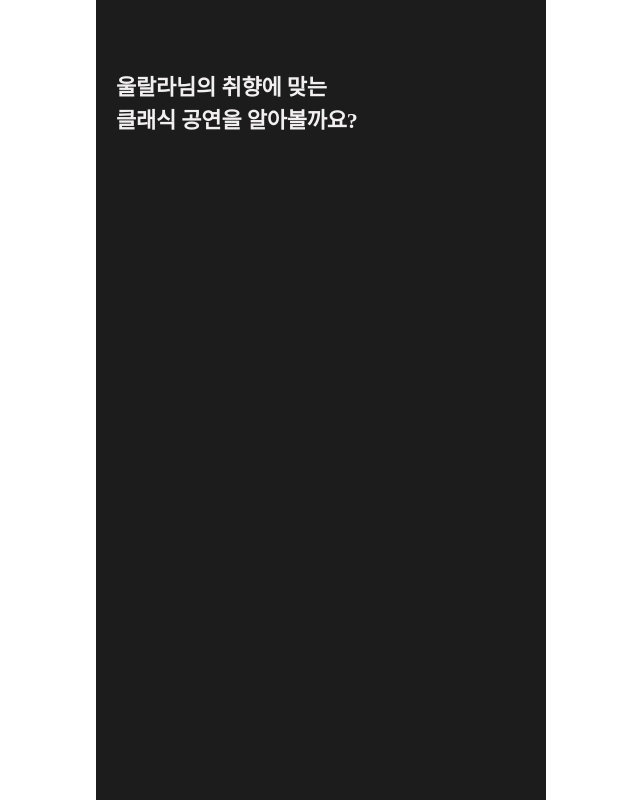
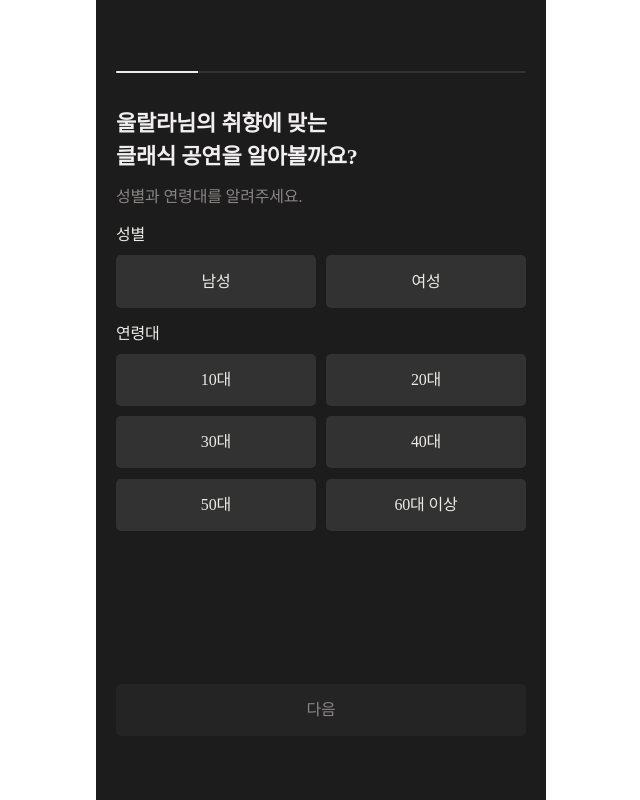
Before and after one commit to kusitms-com/30th_Meetup_TeamE_Claco_Front, a React (Vite) app: page /create/profile in a window 1280 px wide. Shown: the whole page, without its empty margins (319-959 px from the left). Built offline with nearby package versions, Linux system fonts and the light colour scheme; a web font is replaced by a local one.

Commit message:
feat: progress bar 연결

```diff
--- a/src/components/ui/progress.tsx
+++ b/src/components/ui/progress.tsx
@@ -10,13 +10,13 @@ const Progress = React.forwardRef<
   <ProgressPrimitive.Root
     ref={ref}
     className={cn(
-      "relative h-2 w-full overflow-hidden rounded-full bg-primary/20",
+      "relative h-[0.125rem] w-full overflow-hidden rounded-full bg-grayscale-30",
       className
     )}
     {...props}
   >
     <ProgressPrimitive.Indicator
-      className="h-full w-full flex-1 bg-primary transition-all"
+      className="h-full w-full flex-1 bg-grayscale-80 transition-all"
       style={{ transform: `translateX(-${100 - (value || 0)}%)` }}
     />
   </ProgressPrimitive.Root>
--- a/src/pages/Onboarding/UserRegistrationPage.tsx
+++ b/src/pages/Onboarding/UserRegistrationPage.tsx
@@ -1,15 +1,44 @@
+import { Progress } from "@/components/ui/progress";
+import { useState } from "react";
+import { SelectProfile } from "./components/SelectProfile";
+import { SelectPrice } from "./components/SelectPrice";
+import { SelectLocation } from "./components/SelectLocation";
+import { SelectConcept } from "./components/SelectConcept";
+
 export const UserRegistrationPage = () => {
+  const [progressValue, setProgressValue] = useState<number>(20);
+
+  const handleNextStep = () => {
+    setProgressValue((prevValue) => Math.min(prevValue + 20, 100));
+  };
+
+  const renderComponent = () => {
+    switch (progressValue) {
+      case 20:
+        return <SelectProfile onConfirm={handleNextStep} />;
+      case 40:
+        return <SelectPrice onConfirm={handleNextStep} />;
+      case 60:
+        return <SelectLocation onConfirm={handleNextStep} />;
+      case 80:
+        return <SelectConcept onConfirm={handleNextStep} />;
+      default:
+        return null;
+    }
+  };
+
   return (
     <div className="w-full h-screen bg-background-dark">
       <div className="flex flex-col w-full h-full px-[1.25rem] pt-[4.45rem] pb-[4rem] gap-[0.75rem]">
         <div className="flex flex-col gap-[2.12rem]">
+          <Progress value={progressValue} />
           <span className="heading1-bold text-grayscale-90">
             울랄라님의 취향에 맞는
             <br />
             클래식 공연을 알아볼까요?
           </span>
         </div>
-        {/* 컴포넌트 */}
+        {renderComponent()}
       </div>
     </div>
   );
--- a/src/pages/Onboarding/components/SelectConcept.tsx
+++ b/src/pages/Onboarding/components/SelectConcept.tsx
@@ -2,7 +2,7 @@ import { ConfirmButton } from "@/components/Login/button";
 import { ConceptButton } from "@/components/Onboarding/button";
 import { useState } from "react";
 
-export const SelectConcept = () => {
+export const SelectConcept = ({ onConfirm }: { onConfirm: () => void }) => {
   const [selectedConcept, setSelectedConcept] = useState<string[]>([]);
 
   const handleConceptClick = (concept: string) => {
@@ -38,7 +38,7 @@ export const SelectConcept = () => {
           </ConceptButton>
         </div>
       </div>
-        <ConfirmButton isChecked={selectedConcept.length > 0}>
+      <ConfirmButton isChecked={selectedConcept.length > 0} onClick={onConfirm}>
         다음
       </ConfirmButton>
     </div>
--- a/src/pages/Onboarding/components/SelectLocation.tsx
+++ b/src/pages/Onboarding/components/SelectLocation.tsx
@@ -2,7 +2,7 @@ import { ConfirmButton } from "@/components/Login/button";
 import { TypeButton } from "@/components/Onboarding/button";
 import { useState } from "react";
 
-export const SelectLocation = () => {
+export const SelectLocation = ({ onConfirm }: { onConfirm: () => void }) => {
   const [selectedLocation, setSelectedLocation] = useState<string[]>([]);
 
   const handleLocationClick = (location: string) => {
@@ -70,7 +70,10 @@ export const SelectLocation = () => {
           </TypeButton>
         </div>
       </div>
-      <ConfirmButton isChecked={selectedLocation.length > 0}>
+      <ConfirmButton
+        isChecked={selectedLocation.length > 0}
+        onClick={onConfirm}
+      >
         다음
       </ConfirmButton>
     </div>
--- a/src/pages/Onboarding/components/SelectPrice.tsx
+++ b/src/pages/Onboarding/components/SelectPrice.tsx
@@ -1,7 +1,7 @@
 import { ConfirmButton } from "@/components/Login/button";
 import { useState } from "react";
 
-export const SelectPrice = () => {
+export const SelectPrice = ({ onConfirm }: { onConfirm: () => void }) => {
   const [minPrice, setMinPrice] = useState<number>(0);
   const [maxPrice, setMaxPrice] = useState<number>(1000000);
 
@@ -64,7 +64,9 @@ export const SelectPrice = () => {
           <span className="body2-medium text-grayscale-90">1,000,000원</span>
         </div>
       </div>
-      <ConfirmButton isChecked={true}>다음</ConfirmButton>
+      <ConfirmButton isChecked={true} onClick={onConfirm}>
+        다음
+      </ConfirmButton>
     </div>
   );
 };
--- a/src/pages/Onboarding/components/SelectProfile.tsx
+++ b/src/pages/Onboarding/components/SelectProfile.tsx
@@ -2,7 +2,7 @@ import { ConfirmButton } from "@/components/Login/button";
 import { TypeButton } from "@/components/Onboarding/button";
 import { useState } from "react";
 
-export const SelectProfile = () => {
+export const SelectProfile = ({ onConfirm }: { onConfirm: () => void }) => {
   const [selectedGender, setSelectedGender] = useState<string | null>(null);
   const [selectedAge, setSelectedAge] = useState<string | null>(null);
 
@@ -16,11 +16,11 @@ export const SelectProfile = () => {
 
   return (
     <div className="flex flex-col justify-between h-full">
-      <div className="flex flex-col gap-[1.5rem]">
+      <div className="flex flex-col gap-[0.9rem]">
         <span className="body1-medium text-grayscale-60">
           성별과 연령대를 알려주세요.
         </span>
-        <div className="flex flex-col gap-[0.87rem]">
+        <div className="flex flex-col gap-[0.5rem]">
           <span className="body1-medium text-grayscale-80">성별</span>
           <div className="grid grid-cols-2 gap-[0.63rem]">
             <TypeButton
@@ -37,7 +37,7 @@ export const SelectProfile = () => {
             </TypeButton>
           </div>
         </div>
-        <div className="flex flex-col gap-[0.87rem]">
+        <div className="flex flex-col gap-[0.5rem]">
           <span className="body1-medium text-grayscale-80">연령대</span>
           <div className="grid grid-cols-2 gap-[0.63rem]">
             <TypeButton
@@ -79,7 +79,10 @@ export const SelectProfile = () => {
           </div>
         </div>
       </div>
-      <ConfirmButton isChecked={!!selectedGender && !!selectedAge}>
+      <ConfirmButton
+        isChecked={!!selectedGender && !!selectedAge}
+        onClick={onConfirm}
+      >
         다음
       </ConfirmButton>
     </div>
```
Lines whose indentation alone changed are shown as unchanged.
